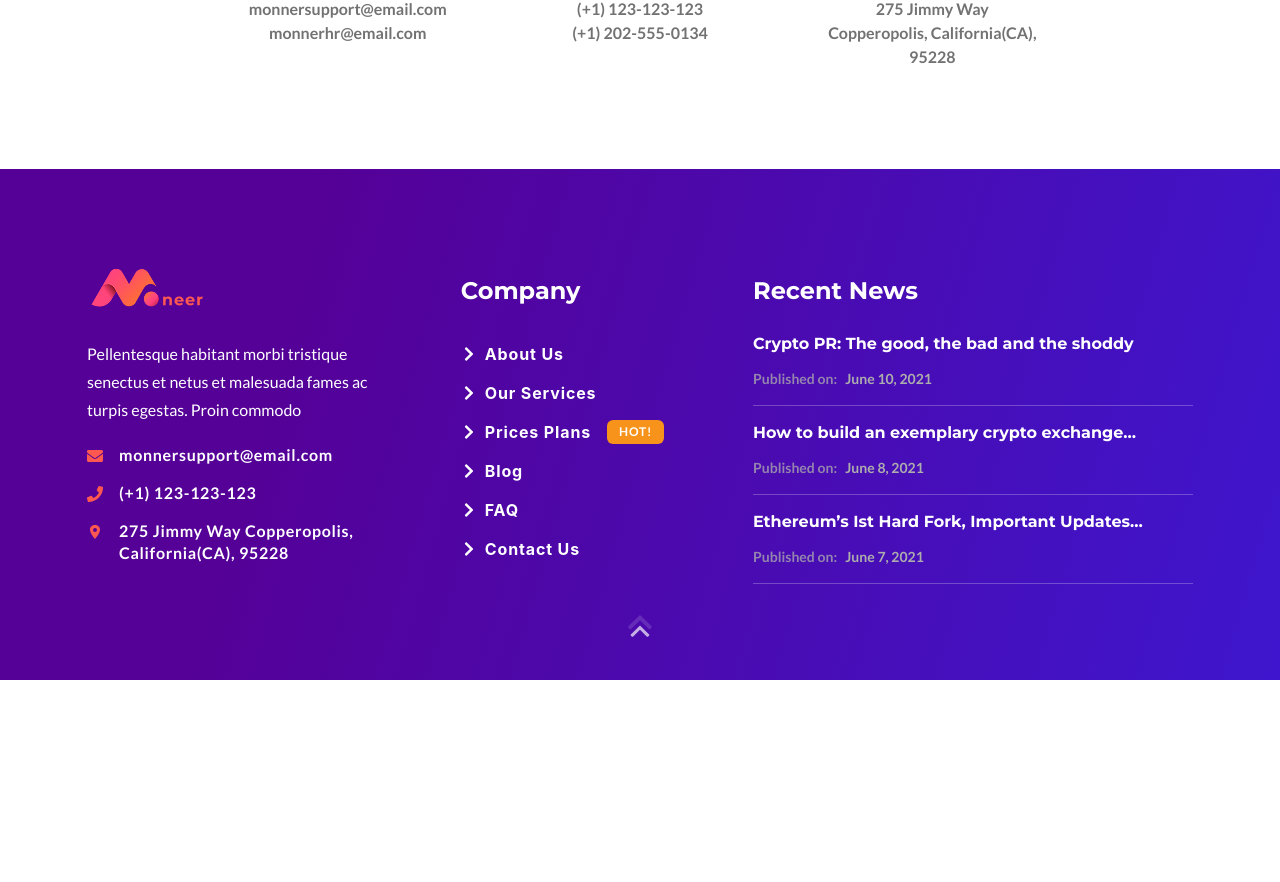
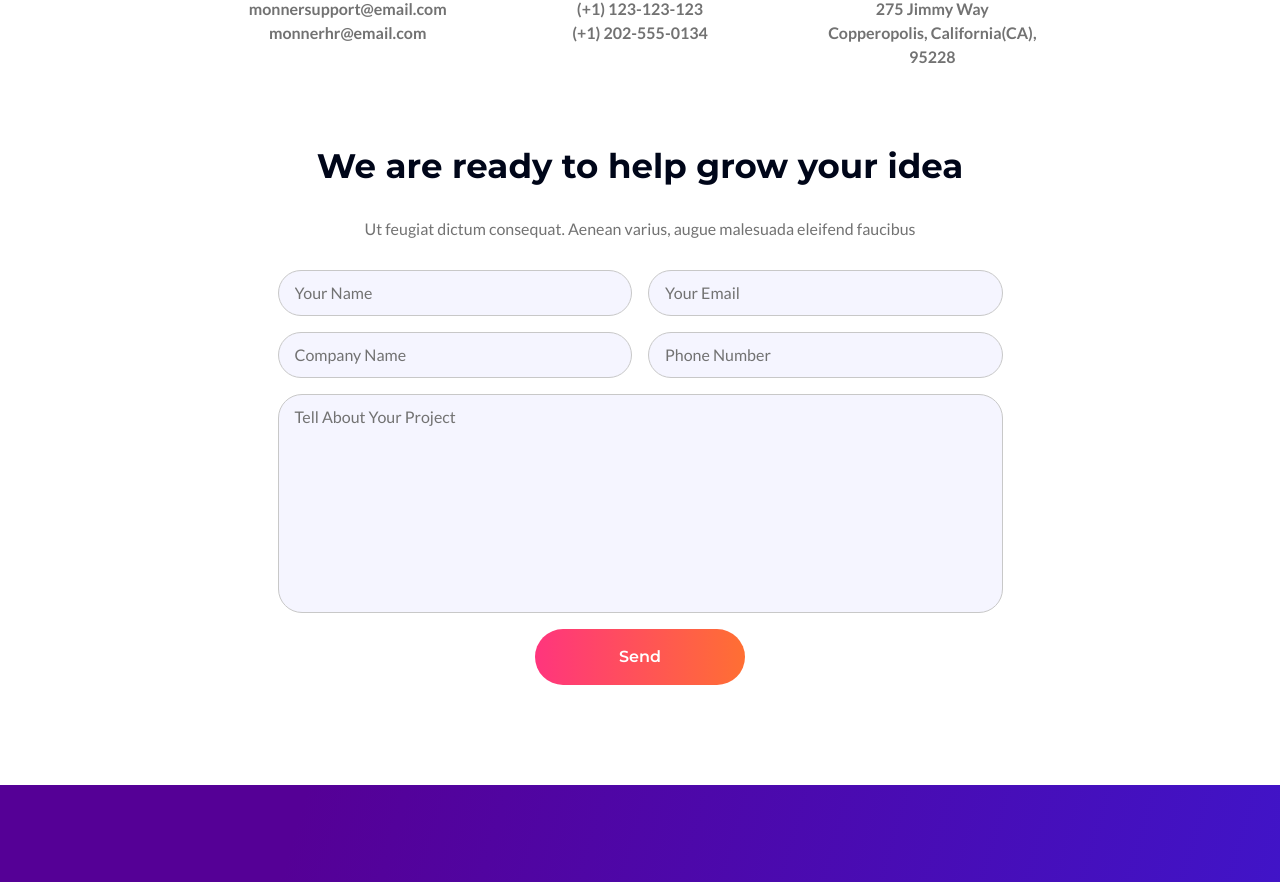
Before and after one commit to dev-monirul1/moneer, a React (Vite) app: page /contact-us in a window 1280 px wide. Shown: the part 650-1532 px from the top of the page. Before the commit the page ends 1330 px from the top, so only its background shows below. Built offline with nearby package versions, Linux system fonts and the light colour scheme.

Commit message:
contactbody add

```diff
--- a/src/App.jsx
+++ b/src/App.jsx
@@ -6,6 +6,7 @@ import RootLayout from './components/layouts/RootLayout'
 import Error from './components/layouts/Error'
 import FaqIndex from './components/pages/faq/FaqIndex'
 import ContactIndex from './components/pages/contact/ContactIndex'
+import ContactUsIndex from './components/pages/contact-us/ContactUsIndex'
 
 
 function App() {
--- a/src/components/pages/contact/ContactBody.jsx
+++ b/src/components/pages/contact/ContactBody.jsx
@@ -1,60 +1,220 @@
-import React from 'react'
-import Heading from '../../utils/Heading'
-import { FaEnvelope, FaMapMarkerAlt, FaPhone } from 'react-icons/fa'
-
+import React, { useState } from "react";
+import Heading from "../../utils/Heading";
+import { FaEnvelope, FaMapMarkerAlt, FaPhone } from "react-icons/fa";
+import Peragraph from "../../utils/Peragraph";
+import Input from "../../utils/Input";
 
 const data = [
   {
-        id:1,
-        icon:<FaEnvelope  />,
+    id: 1,
+    icon: <FaEnvelope />,
     iconColor: "#00C3B7",
     label: "Email",
-        list: [
-            "monnersupport@email.com", "monnerhr@email.com"
-        ]
+    list: ["monnersupport@email.com", "monnerhr@email.com"],
   },
   {
-        id:2,
-        icon:<FaPhone  />,
+    id: 2,
+    icon: <FaPhone />,
     iconColor: "#5F5FFF",
     label: "Call Us",
-        list: [
-            "(+1) 123-123-123", "(+1) 202-555-0134"
-        ]
+    list: ["(+1) 123-123-123", "(+1) 202-555-0134"],
   },
   {
-        id:3,
-        icon:<FaMapMarkerAlt />,
+    id: 3,
+    icon: <FaMapMarkerAlt />,
     iconColor: "#FF5851",
     label: "Location",
-        list: [
-            "275 Jimmy Way", "Copperopolis, California(CA), 95228"
-        ]
-    }
-]
+    list: ["275 Jimmy Way", "Copperopolis, California(CA), 95228"],
+  },
+];
 
 const ContactBody = () => {
+  const [formData, setFormData] = useState({
+    name: "",
+    email: "",
+    company: "",
+    phone: "",
+    brife: "",
+  });
+  const [error, setError] = useState({
+    name: "",
+    email: "",
+    company: "",
+    phone: "",
+    brife: "",
+  });
+  const inputStyle =
+    "border border-[#C8C8C8] border-opacity-[73%] bg-[#F5F5FF] bg-opacity-[53%] rounded-[24px] py-2.5 px-4 font-normal font-lato text-base placeholder:text-gray_2 placeholder:font-lato outline-0 w-full";
+
+  const handleChange = (e) => {
+    const { name, value, type, checked } = e.target;
+    setFormData((prev) => ({
+      ...prev,
+      [name]: type === "checkbox" ? checked : value,
+    }));
+  };
+
+  const handleSubmit = (e) => {
+    e.preventDefault();
+
+    const emailRegex = /^[a-zA-Z0-9._%+-]+@[a-zA-Z0-9.-]+\.[a-zA-Z]{2,}$/;
+
+    let newError = {
+      name: "",
+      email: "",
+      message: "",
+      rememberMe: "",
+    };
+
+    // Name validation
+    if (!formData.name.trim()) {
+      newError.name = "Name is required";
+    } else if (formData.name.length > 16) {
+      newError.name = "Max length is 16";
+    }
+
+    // Email validation
+    if (!formData.email.trim()) {
+      newError.email = "Email is required";
+    } else if (!emailRegex.test(formData.email)) {
+      newError.email = "Valid Email is required";
+    }
+
+    setError(newError);
+
+    if (Object.values(newError).some((item) => item !== "")) {
+      return;
+    }
+
+    console.log(formData);
+  };
+
   return (
-    <section className='py-25'>
+    <section className="py-25">
       <div className="container">
         <div className="max-w-[825px] mx-auto grid grid-cols-3 gap-x-13">
-                {data.map((item,index)=>(
+          {data.map((item, index) => (
             <div key={index} className="flex flex-col items-center">
-                    <div className={`size-20 rounded-full bg-white shadow-xl flex items-center justify-center [&>svg]:text-2xl`} style={{color: item.iconColor}}>
+              <div
+                className={`size-20 rounded-full bg-white shadow-xl flex items-center justify-center [&>svg]:text-2xl`}
+                style={{ color: item.iconColor }}
+              >
                 {item.icon}
               </div>
-                    <Heading text={item.label} varient='h3' className='font-bold font-montserrat text-xl text-black_2 mt-5' />
-                    <ul className='mt-1.5'>
-                        {item?.list.map((list,listIndex)=>(
-                            <li key={listIndex} className='text-center font-lato font-bold text-base text-gray_2'>{list}</li>
+              <Heading
+                text={item.label}
+                varient="h3"
+                className="font-bold font-montserrat text-xl text-black_2 mt-5"
+              />
+              <ul className="mt-1.5">
+                {item?.list.map((list, listIndex) => (
+                  <li
+                    key={listIndex}
+                    className="text-center font-lato font-bold text-base text-gray_2"
+                  >
+                    {list}
+                  </li>
                 ))}
               </ul>
             </div>
           ))}
         </div>
+        <div className="mt-18 max-w-[725px] mx-auto">
+          <Heading
+            text="We are ready to help grow your idea"
+            varient="h3"
+            className="font-montserrat font-bold text-[34px] text-black_2 text-center"
+          />
+          <Peragraph
+            text="Ut feugiat dictum consequat. Aenean varius, augue malesuada eleifend faucibus"
+            className="text-center mt-6"
+          />
+          <form
+            onSubmit={handleSubmit}
+            action=""
+            className="mt-7 grid grid-cols-2 gap-4"
+          >
+            <div className="">
+              <Input
+                value={formData.name}
+                onChange={handleChange}
+                name="name"
+                placeholder="Your Name"
+                type="text"
+                className={inputStyle}
+              />
+              {error.name && (
+                <p className="text-red-500 font-lato text-sm mt-1">
+                  {error.name}
+                </p>
+              )}
+            </div>
+            <div className="">
+              <Input
+                value={formData.email}
+                onChange={handleChange}
+                name="email"
+                placeholder="Your Email"
+                type="email"
+                className={inputStyle}
+              />
+              {error.email && (
+                <p className="text-red-500 font-lato text-sm mt-1">
+                  {error.email}
+                </p>
+              )}
+            </div>
+            <div className="">
+              <Input
+                value={formData.company}
+                onChange={handleChange}
+                name="company"
+                placeholder="Company Name"
+                type="text"
+                className={inputStyle}
+              />
+              {error.company && (
+                <p className="text-red-500 font-lato text-sm mt-1">
+                  {error.company}
+                </p>
+              )}
+            </div>
+            <div className="">
+              <Input
+                value={formData.phone}
+                onChange={handleChange}
+                name="phone"
+                placeholder="Phone Number"
+                type="text"
+                className={inputStyle}
+              />
+              {error.phone && (
+                <p className="text-red-500 font-lato text-sm mt-1">
+                  {error.phone}
+                </p>
+              )}
+            </div>
+            <textarea
+                onChange={handleChange}
+                value={formData.brife}
+                name="brife"
+                placeholder="Tell About Your Project"
+                className=" w-full border border-[#C8C8C8] border-opacity-[73%] bg-[#F5F5FF] bg-opacity-[53%] rounded-[24px] py-2.5 px-4 font-normal font-lato text-base placeholder:text-gray_2 placeholder:font-lato min-h-[219px] outline-0 resize-none col-span-2"
+              ></textarea>
+              <div className="col-span-2 flex justify-center">
+                <button
+                type="submit"
+                value="Leave a Reply"
+                className="bg-linear-(--formSubmit-linear-bg) py-4 px-21 text-white font-montserrat font-semibold inline-block rounded-[28px] cursor-pointer"
+              >
+                Send
+              </button>
+              </div>
+          </form>
+        </div>
       </div>
     </section>
-  )
-}
+  );
+};
 
-export default ContactBody
+export default ContactBody;
```
Lines whose indentation alone changed are shown as unchanged.
